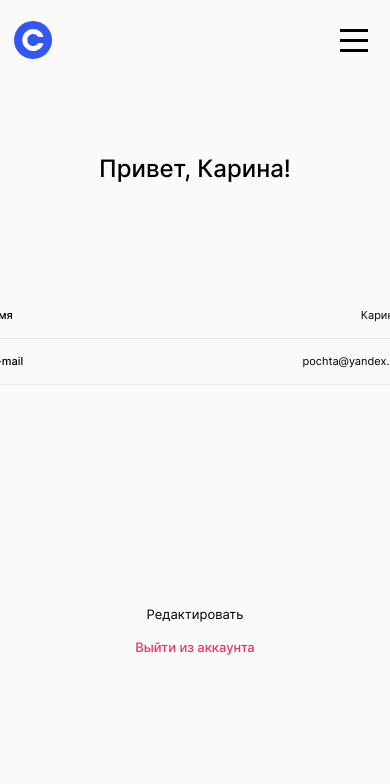
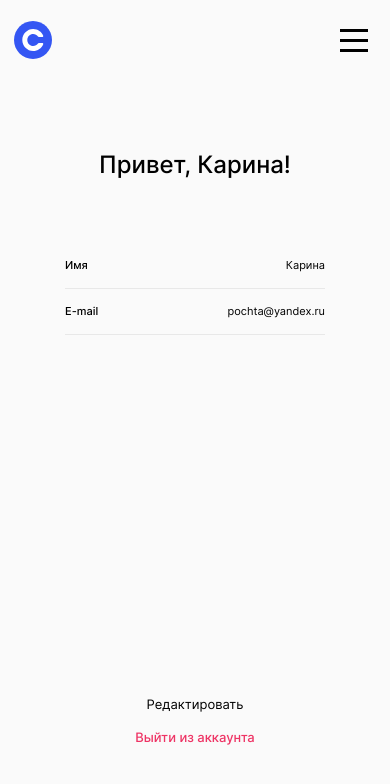
Before and after one commit to karinamaulitova/movies-explorer-frontend, a React (Create React App) app: page /profile in a window 390 px wide. Shown: the top 784 px of the page. Built offline with nearby package versions, Linux system fonts and the light colour scheme.

Commit message:
feat: add ProfilePage adaptive versions

```diff
--- a/src/components/ProfileEditForm/ProfileEditForm.css
+++ b/src/components/ProfileEditForm/ProfileEditForm.css
@@ -2,7 +2,6 @@
   display: flex;
   flex-direction: column;
   align-items: center;
-  padding-top: 74px;
 }
 
 .profile-edit__heading {
@@ -55,6 +54,30 @@
   line-height: 16px;
   text-align: center;
   border: none;
-  margin: 220px 0 16px;
+  margin: 204px 0 16px;
   background-color: transparent;
 }
+
+@media screen and (max-width: 1279px) {
+  .profile-edit__form {
+    padding-top: 80px;
+  }
+
+  .profile-edit__button {
+    margin: 194px 0 16px;
+  }
+}
+
+@media screen and (max-width: 767px) {
+  .profile-edit__form {
+    padding-top: 64px;
+  }
+
+  .profile-edit__input-wrapper {
+    min-width: 260px;
+  }
+
+  .profile-edit__button {
+    margin: 360px 0 16px;
+  }
+}
--- a/src/components/ProfilePage/ProfilePage.css
+++ b/src/components/ProfilePage/ProfilePage.css
@@ -12,6 +12,7 @@
   display: flex;
   flex-direction: column;
   align-items: center;
+  padding: 75px 0;
 }
 
 .profile-page__exit-link {
@@ -24,3 +25,15 @@
   text-decoration: none;
   margin: 0;
 }
+
+@media screen and (max-width: 1279px) {
+  .profile-page__main {
+    padding: 235px 0 270px;
+  }
+}
+
+@media screen and (max-width: 767px) {
+  .profile-page__main {
+    padding: 70px 0 40px;
+  }
+}
```
